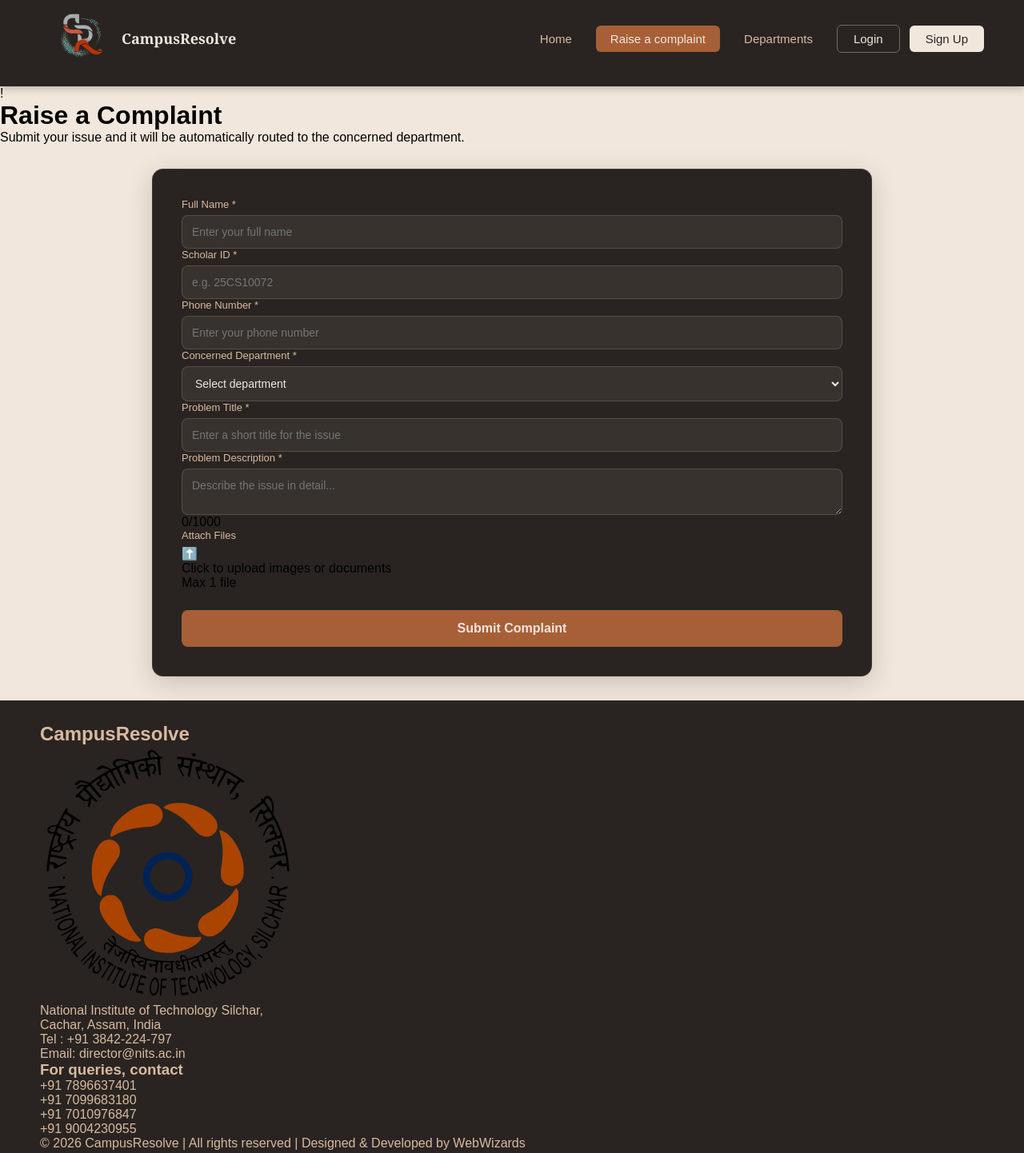
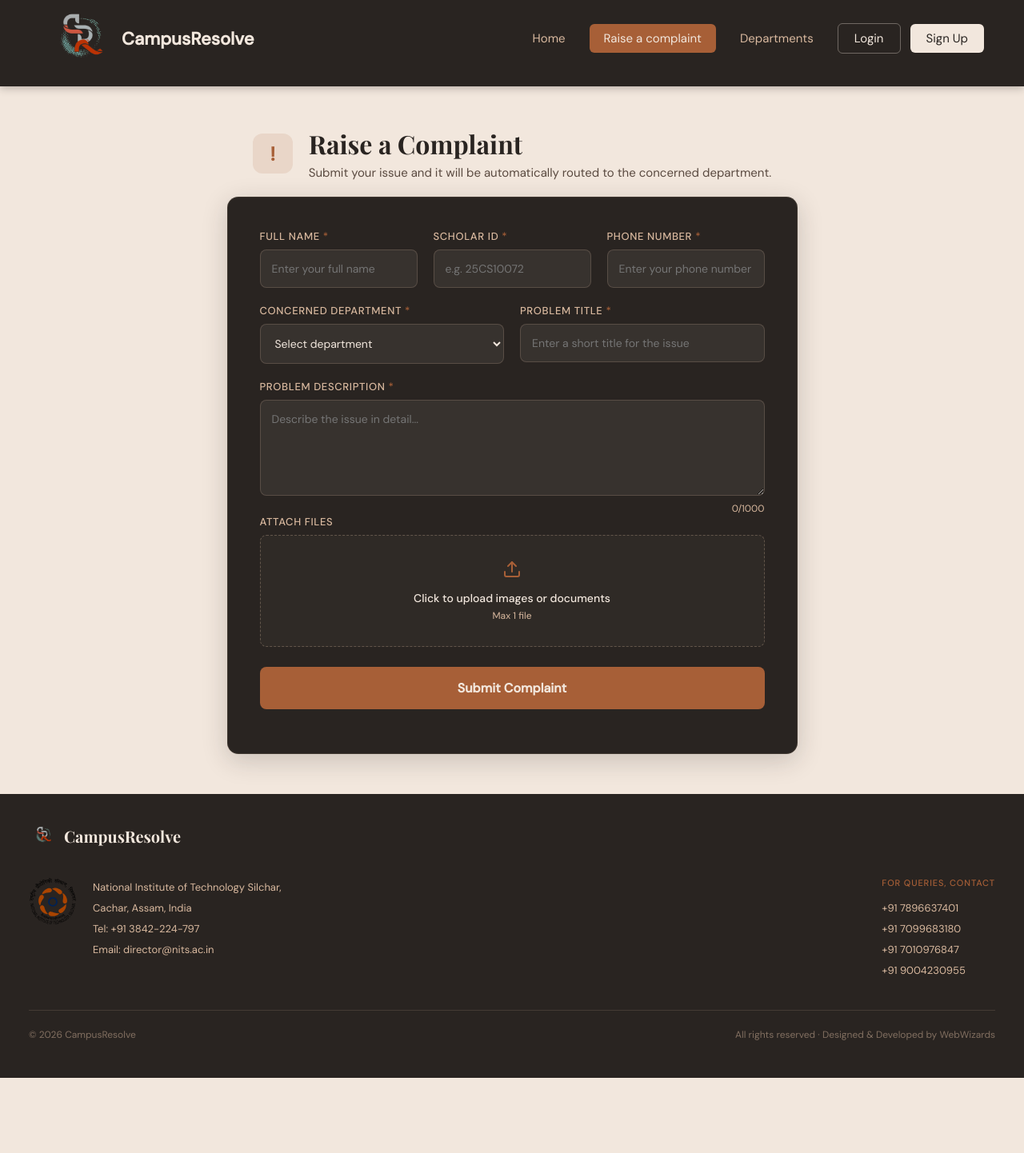
Before and after one commit to ArcherM3/Campus-Resoplve, a plain HTML site: page complaint.html in a window 1280 px wide. Shown: the part 12-1454 px from the top of the page at 80% size. After the commit the page ends 1360 px from the top, so only its background shows below. Drawn offline with nearby package versions, Linux system fonts and the light colour scheme; a web font is replaced by a local one.

Commit message:
Made changes in the styling of the page

```diff
--- a/complaint.css
+++ b/complaint.css
@@ -18,20 +18,277 @@
 
 body {
   background: var(--vanilla);
+  min-height: 100vh;
+  display: flex;
+  flex-direction: column;
 }
 
 .hidden {
   display: none !important;
 }
 
-.profile-icon {
-  width: 36px;
-  height: 36px;
-  border-radius: 50%;
-  object-fit: cover;
+/* Header Section */
+.header {
+  max-width: 900px;
+  margin: 50px auto 20px;
+  padding: 0 20px;
+  display: flex;
+  align-items: center;
+  gap: 20px;
+}
+
+.header-icon {
+  width: 50px;
+  height: 50px;
+  border-radius: 12px;
+  background: rgba(167, 95, 55, 0.12);
+  color: var(--copper);
+  display: flex;
+  align-items: center;
+  justify-content: center;
+  font-size: 24px;
+  font-weight: bold;
+  flex-shrink: 0;
+}
+
+.header-text h1 {
+  font-family: var(--font-display);
+  font-size: 32px;
+  color: var(--black);
+}
+
+.header-text p {
+  color: #5a4a40;
+  font-size: 15px;
+  margin-top: 5px;
+}
+
+/* Container & Form */
+.container {
+  max-width: 900px;
+  margin: 0 auto 50px;
+  background: var(--black);
+  padding: 40px;
+  border-radius: 14px;
+  box-shadow: 0 8px 32px rgba(41, 36, 33, 0.2);
+  border: 1px solid rgba(217, 185, 159, 0.12);
+}
+
+.form-row {
+  display: flex;
+  gap: 20px;
+  margin-bottom: 20px;
+}
+
+@media (max-width: 768px) {
+  .form-row {
+    flex-direction: column;
+  }
+}
+
+.form-group {
+  flex: 1;
+  display: flex;
+  flex-direction: column;
+}
+
+.mb {
+  margin-bottom: 0;
+}
+
+label {
+  font-size: 13px;
+  margin-bottom: 8px;
+  font-weight: 500;
+  color: var(--tan);
+  letter-spacing: 0.05em;
+  text-transform: uppercase;
+}
+
+label span {
+  color: var(--copper);
+}
+
+input,
+select,
+textarea {
+  padding: 14px;
+  border: 1px solid rgba(217, 185, 159, 0.2);
+  border-radius: 8px;
+  font-size: 14px;
+  outline: none;
+  background: rgba(242, 231, 221, 0.07);
+  color: var(--vanilla);
+  transition: border-color 0.2s;
+}
+
+input:focus,
+select:focus,
+textarea:focus {
+  border-color: var(--copper);
+}
+
+textarea {
+  resize: vertical;
+  min-height: 120px;
+}
+
+.char-count {
+  font-size: 12px;
+  color: var(--tan);
+  text-align: right;
+  margin-top: 8px;
+}
+
+/* Upload Box */
+.upload-box {
+  border: 1.5px dashed rgba(217, 185, 159, 0.3);
+  border-radius: 8px;
+  padding: 30px;
+  text-align: center;
   cursor: pointer;
-  border: 2px solid var(--copper);
-  vertical-align: middle;
+  background: rgba(242, 231, 221, 0.03);
+  transition: all 0.2s ease;
+}
+
+.upload-box:hover {
+  background: rgba(242, 231, 221, 0.07);
+  border-color: var(--copper);
+}
+
+.upload-icon {
+  color: var(--copper);
+  margin-bottom: 10px;
+}
+
+.upload-text {
+  font-size: 14px;
+  color: var(--vanilla);
+  font-weight: 500;
+  margin-bottom: 5px;
+}
+
+.upload-sub {
+  font-size: 12px;
+  color: var(--tan);
+}
+
+/* Button */
+.btn {
+  margin-top: 25px;
+  width: 100%;
+  padding: 16px;
+  border: none;
+  border-radius: 8px;
+  background: var(--copper);
+  color: var(--vanilla);
+  font-size: 16px;
+  font-weight: 600;
+  cursor: pointer;
+  transition: background 0.2s, transform 0.2s;
+}
+
+.btn:hover {
+  background: #8f4f2b;
+  transform: translateY(-2px);
+}
+
+#message {
+  margin-top: 15px;
+  text-align: center;
+  font-size: 14px;
+  font-weight: 500;
+}
+
+/* ════════════════════
+   FOOTER (copied from index.css)
+   ════════════════════ */
+.footer {
+  background: var(--black);
+  color: var(--tan);
+  margin-top: auto;
+}
+
+.footer-inner {
+ padding: 36px;
+  /* max-width: 1200px; */
+  margin: 0 auto;
+}
+
+.footer-brand {
+  display: flex;
+  align-items: center;
+  gap: 12px;
+  margin-bottom: 36px;
+}
+
+.footer-logo-img {
+  height: 32px;
+  width: auto;
+  border-radius: 4px;
+}
+
+.footer-name {
+  font-family: var(--font-display);
+  font-size: 20px;
+  font-weight: 700;
+  color: var(--vanilla);
+}
+
+.footer-body {
+  display: flex;
+  gap: 64px;
+  flex-wrap: wrap;
+  margin-bottom: 36px;
+  justify-content: space-between;
+}
+
+.footer-info-block {
+  display: flex;
+  align-items: flex-start;
+  gap: 20px;
+}
+
+.footer-nits-logo {
+  width: 60px;
+  height: auto;
+  flex-shrink: 0;
+}
+
+.footer-address p {
+  font-size: 13px;
+  line-height: 2;
+  color: var(--tan);
+}
+
+.footer-contact h3 {
+  font-size: 11px;
+  font-weight: 500;
+  letter-spacing: 0.08em;
+  text-transform: uppercase;
+  color: var(--copper);
+  margin-bottom: 12px;
+}
+
+.footer-contact p {
+  font-size: 13px;
+  line-height: 2;
+  color: var(--tan);
+}
+
+.footer-divider {
+  height: 1px;
+  background: rgba(217, 185, 159, 0.15);
+  margin-bottom: 22px;
+}
+
+.footer-bottom {
+  display: flex;
+  justify-content: space-between;
+  align-items: center;
+  font-size: 12px;
+  color: rgba(217, 185, 159, 0.5);
+  padding-bottom: 10px;
 }
 
 /* ── Modal Styles ── */
@@ -93,141 +350,6 @@
 .modal-footer {
   display: flex;
   justify-content: flex-end;
-  gap: 10px;
-  margin-top: 25px;
-}
-
-.btn-cancel {
-  background: transparent;
-  border: 1px solid var(--tan);
-  color: var(--tan);
-  padding: 8px 16px;
-  border-radius: 6px;
-  cursor: pointer;
-}
-
-.btn-confirm {
-  background: var(--copper);
-  border: none;
-  color: var(--vanilla);
-  padding: 8px 16px;
-  border-radius: 6px;
-  cursor: pointer;
-  font-weight: 600;
-}
-
-/* ── Remaining Original Styles ── */
-.navbar {
-  position: sticky;
-  top: 0;
-  width: 100%;
-  padding: 20px 50px;
-  display: flex;
-  justify-content: space-between;
-  align-items: center;
-  background-color: var(--black);
-  color: var(--vanilla);
-  z-index: 100;
-  box-shadow: 0 2px 10px rgba(41, 36, 33, 0.3);
-}
-
-.logo {
-  display: flex;
-  align-items: center;
-  gap: 10px;
-  text-decoration: none;
-  color: var(--vanilla);
-}
-
-.logo span {
-  font-family: var(--font-display);
-  font-size: 18px;
-  font-weight: 700;
-  color: var(--vanilla);
-}
-
-.logo-img {
-  height: 36px;
-  width: auto;
-  border-radius: 6px;
-}
-
-.nav-links {
-  display: flex;
-  gap: 25px;
-  align-items: center;
-}
-
-.nav-links a {
-  text-decoration: none;
-  color: var(--tan);
-  font-size: 14px;
-  transition: 0.25s;
-}
-
-.nav-links a:hover {
-  color: var(--vanilla);
-}
-
-.container {
-  max-width: 900px;
-  margin: 30px auto;
-  background: var(--black);
-  padding: 36px;
-  border-radius: 14px;
-  box-shadow: 0 8px 32px rgba(41, 36, 33, 0.2);
-  border: 1px solid rgba(217, 185, 159, 0.12);
-}
-
-.form-group {
-  flex: 1;
-  display: flex;
-  flex-direction: column;
-}
-
-label {
-  font-size: 13px;
-  margin-bottom: 6px;
-  font-weight: 500;
-  color: var(--tan);
-}
-
-input,
-select,
-textarea {
-  padding: 12px;
-  border: 1px solid rgba(217, 185, 159, 0.2);
-  border-radius: 8px;
-  font-size: 14px;
-  outline: none;
-  background: rgba(242, 231, 221, 0.07);
-  color: var(--vanilla);
-}
-
-.btn {
-  margin-top: 25px;
-  width: 100%;
-  padding: 14px;
-  border: none;
-  border-radius: 8px;
-  background: var(--copper);
-  color: var(--vanilla);
-  font-size: 16px;
-  font-weight: 600;
-  cursor: pointer;
-}
-
-.footer {
-  background: var(--black);
-  color: var(--tan);
-  padding: 28px 50px 12px;
-  width: 100%;
-}
-
-/* ── Resolution Modal Additions ── */
-.modal-footer {
-  display: flex;
-  justify-content: flex-end;
   gap: 12px;
   margin-top: 25px;
 }
@@ -256,3 +378,13 @@
 .btn-confirm:hover {
   background: #8f4f2b;
 }
+
+.profile-icon {
+  width: 36px;
+  height: 36px;
+  border-radius: 50%;
+  object-fit: cover;
+  cursor: pointer;
+  border: 2px solid var(--copper);
+  vertical-align: middle;
+}
--- a/complaint.html
+++ b/complaint.html
@@ -4,6 +4,9 @@
 <head>
     <meta charset="UTF-8">
     <title>Campus Issue Management</title>
+    <link rel="preconnect" href="https://fonts.googleapis.com">
+    <link rel="preconnect" href="https://fonts.gstatic.com" crossorigin>
+    <link href="https://fonts.googleapis.com/css2?family=Playfair+Display:ital,wght@0,600;0,700;0,800;1,600&family=DM+Sans:wght@300;400;500&display=swap" rel="stylesheet">
     <link rel="stylesheet" href="complaint.css">
     <link rel="stylesheet" href="navbar.css">
 </head>
@@ -18,7 +21,7 @@
 
         <nav class="nav-links">
             <a href="index.html">Home</a>
-            <a href="complaint.html">Raise a complaint</a>
+            <a href="complaint.html" class="active">Raise a complaint</a>
             <a href="dept1.html">Departments</a>
 
             <span id="auth-section">
@@ -26,7 +29,7 @@
                 <a href="signup2.html" class="sign_up-btn">Sign Up</a>
             </span>
 
-            <span id="profile-section">
+            <span id="profile-section" style="display: none;">
                 <a href="stud-profile.html" id="profile-link">
                     <img src="https://cdn-icons-png.flaticon.com/512/149/149071.png" id="nav-profile-icon"
                         class="profile-icon" alt="Profile">
@@ -57,7 +60,6 @@
                     <input type="text" id="scholarId" placeholder="e.g. 25CS10072" required>
                 </div>
 
-
                 <div class="form-group">
                     <label>Phone Number <span>*</span></label>
                     <input type="text" id="phone" placeholder="Enter your phone number" pattern="\d{10}"
@@ -65,6 +67,7 @@
                 </div>
             </div>
 
+            <div class="form-row">
                 <div class="form-group mb">
                     <label>Concerned Department <span>*</span></label>
                     <select id="department" required>
@@ -86,6 +89,8 @@
                     <label>Problem Title <span>*</span></label>
                     <input type="text" id="title" placeholder="Enter a short title for the issue" required>
                 </div>
+            </div>
+
             <div class="form-group">
                 <label>Problem Description <span>*</span></label>
                 <textarea id="description" placeholder="Describe the issue in detail..." required></textarea>
@@ -95,7 +100,13 @@
             <div class="form-group">
                 <label>Attach Files</label>
                 <div class="upload-box" onclick="document.getElementById('fileInput').click()">
-                    <div class="upload-icon">⬆️</div>
+                    <div class="upload-icon">
+                        <svg width="24" height="24" viewBox="0 0 24 24" fill="none" stroke="currentColor" stroke-width="2" stroke-linecap="round" stroke-linejoin="round">
+                            <path d="M21 15v4a2 2 0 0 1-2 2H5a2 2 0 0 1-2-2v-4"></path>
+                            <polyline points="17 8 12 3 7 8"></polyline>
+                            <line x1="12" y1="3" x2="12" y2="15"></line>
+                        </svg>
+                    </div>
                     <div class="upload-text">Click to upload images or documents</div>
                     <div class="upload-sub" id="fileNameDisplay">Max 1 file</div>
                     <input type="file" id="fileInput" hidden>
@@ -107,20 +118,26 @@
         </form>
     </div>
 
-    <!-- Footer -->
+    <!-- ── Footer ── -->
     <footer class="footer">
-        <div class="footer-top">
-            <div class="footer-left">
-                <h2>CampusResolve</h2>
-                <div class="footer-info">
-                    <img src="NITS.svg" class="footer-logo" alt="logo">
-                    <div class="footer-text">
+        <div class="footer-inner">
+            <div class="footer-brand">
+                <img src="CR.png" alt="CR" class="footer-logo-img">
+                <h2 class="footer-name">CampusResolve</h2>
+            </div>
+
+            <div class="footer-body">
+                <div class="footer-info-block">
+                    <img src="NITS.svg" class="footer-nits-logo" alt="NIT Silchar">
+                    <div class="footer-address">
                         <p>National Institute of Technology Silchar,</p>
                         <p>Cachar, Assam, India</p>
-                        <p>Tel : +91 3842-224-797</p>
+                        <p>Tel: +91 3842-224-797</p>
                         <p>Email: director@nits.ac.in</p>
                     </div>
-                    <div class="footer-right">
+                </div>
+
+                <div class="footer-contact">
                     <h3>For queries, contact</h3>
                     <p>+91 7896637401</p>
                     <p>+91 7099683180</p>
@@ -128,11 +145,13 @@
                     <p>+91 9004230955</p>
                 </div>
             </div>
+
+            <div class="footer-divider"></div>
+
+            <div class="footer-bottom">
+                <p>© 2026 CampusResolve</p>
+                <p>All rights reserved · Designed &amp; Developed by WebWizards</p>
             </div>
-        </div>
-        <div class="line"></div>
-        <div class="footer-bottom">
-            <p>© 2026 CampusResolve | All rights reserved | Designed & Developed by WebWizards</p>
         </div>
     </footer>
 
```
Lines whose indentation alone changed are shown as unchanged.
